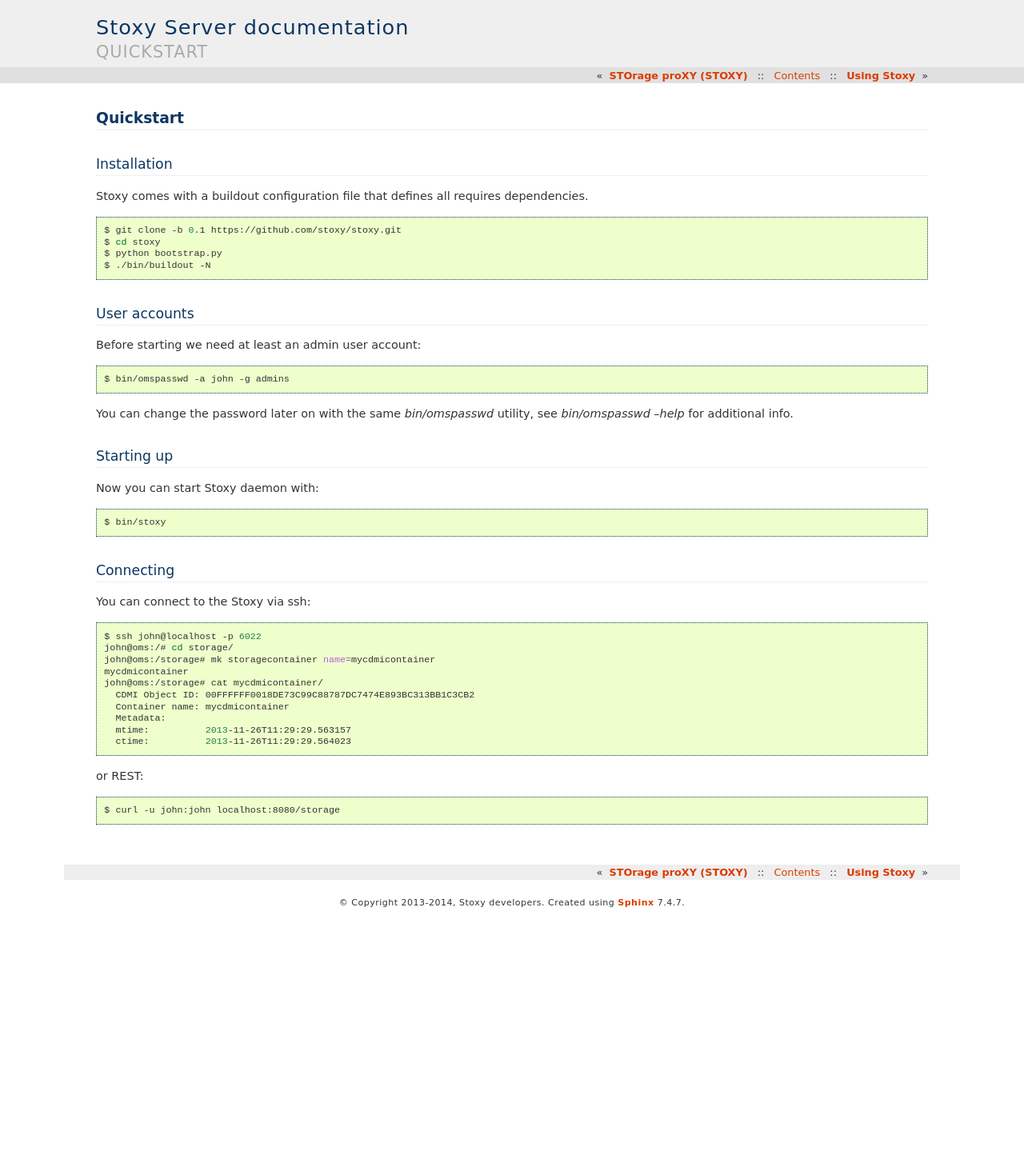
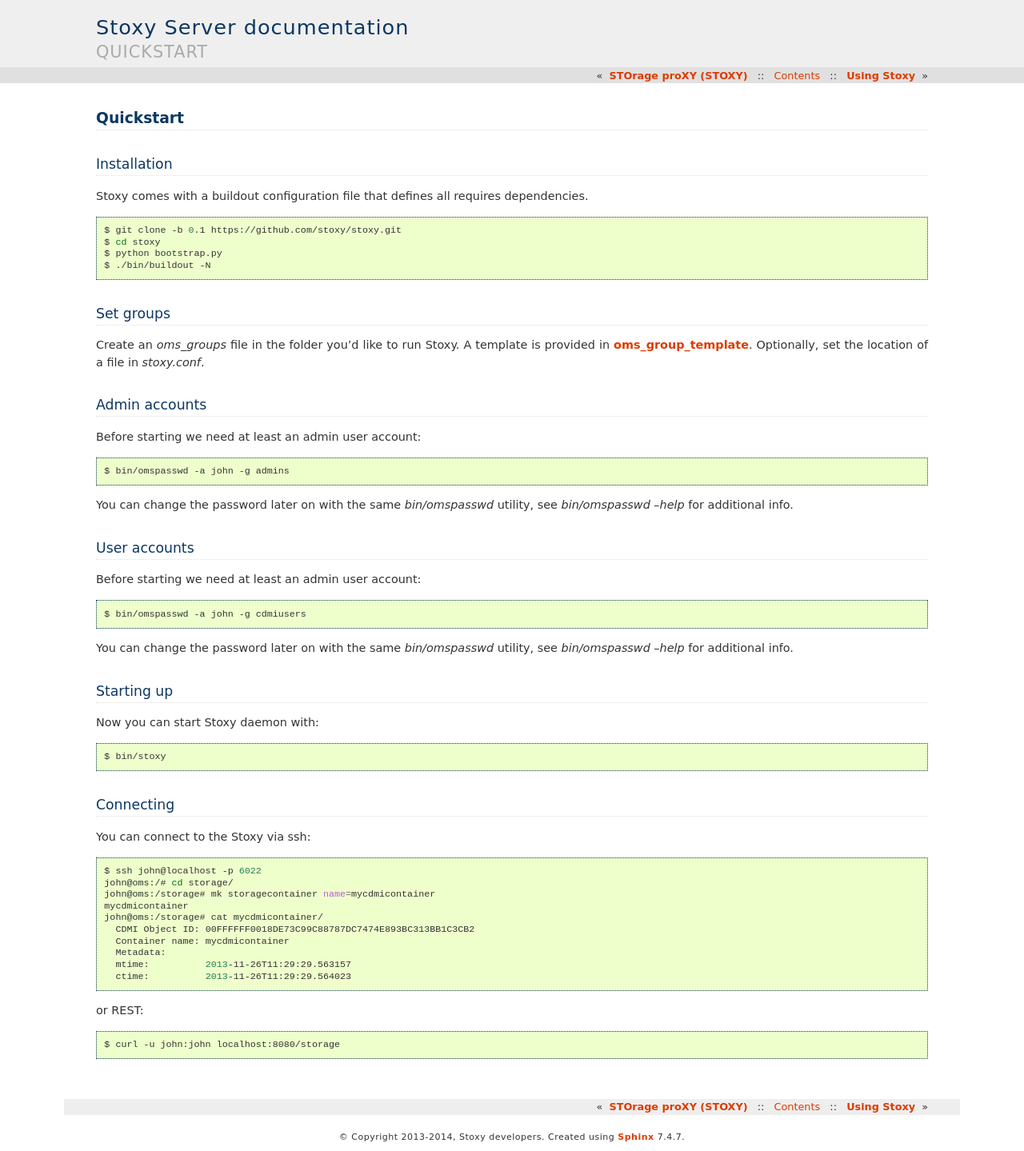
Before and after one commit to stoxy/stoxy, a Sphinx documentation site: the page built from docs/source/intro.rst, in a window 1280 px wide. Shown: the whole page at 80% size. Built offline with Sphinx 7.4.7, drawn with Linux system fonts in a browser that asks for light colours; the version number could not be read and is left out; before the commit the page ends 1146 px from its top, so only the background shows below that.

Commit message:
Actually update the documentation too (STOX-42)

```diff
--- a/docs/source/intro.rst
+++ b/docs/source/intro.rst
@@ -13,6 +13,26 @@
   $ python bootstrap.py
   $ ./bin/buildout -N
 
+Set groups
+----------
+
+Create an `oms_groups` file in the folder you'd like to run Stoxy. A template is provided in oms_group_template_.
+Optionally, set the location of a file in `stoxy.conf`.
+
+.. _oms_group_template: https://raw.github.com/stoxy/stoxy/master/oms_groups.template
+
+Admin accounts
+--------------
+
+Before starting we need at least an admin user account:
+
+.. code-block:: sh
+
+  $ bin/omspasswd -a john -g admins
+
+You can change the password later on with the same `bin/omspasswd` utility, see
+`bin/omspasswd --help` for additional info.
+
 User accounts
 -------------
 
@@ -20,7 +40,7 @@
 
 .. code-block:: sh
 
-  $ bin/omspasswd -a john -g admins
+  $ bin/omspasswd -a john -g cdmiusers
 
 You can change the password later on with the same `bin/omspasswd` utility, see
 `bin/omspasswd --help` for additional info.
```
